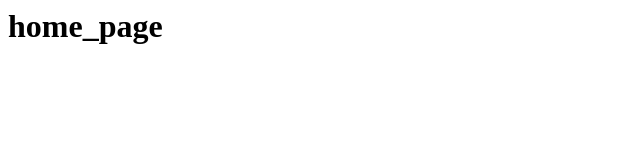
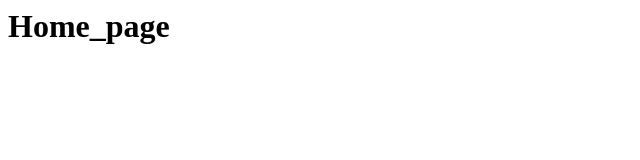
Before and after one commit to ceisar/ab2014-gitflow, a plain HTML site: page index.html in a window 1280 px wide. Shown: the whole page, without its empty margins (0-640 px from the left). Drawn offline with Linux system fonts and the light colour scheme.

Commit message:
Typo fixed

```diff
--- a/index.html
+++ b/index.html
@@ -1 +1 @@
-<h1>home_page</h2>
+<h1>Home_page</h2>
```
